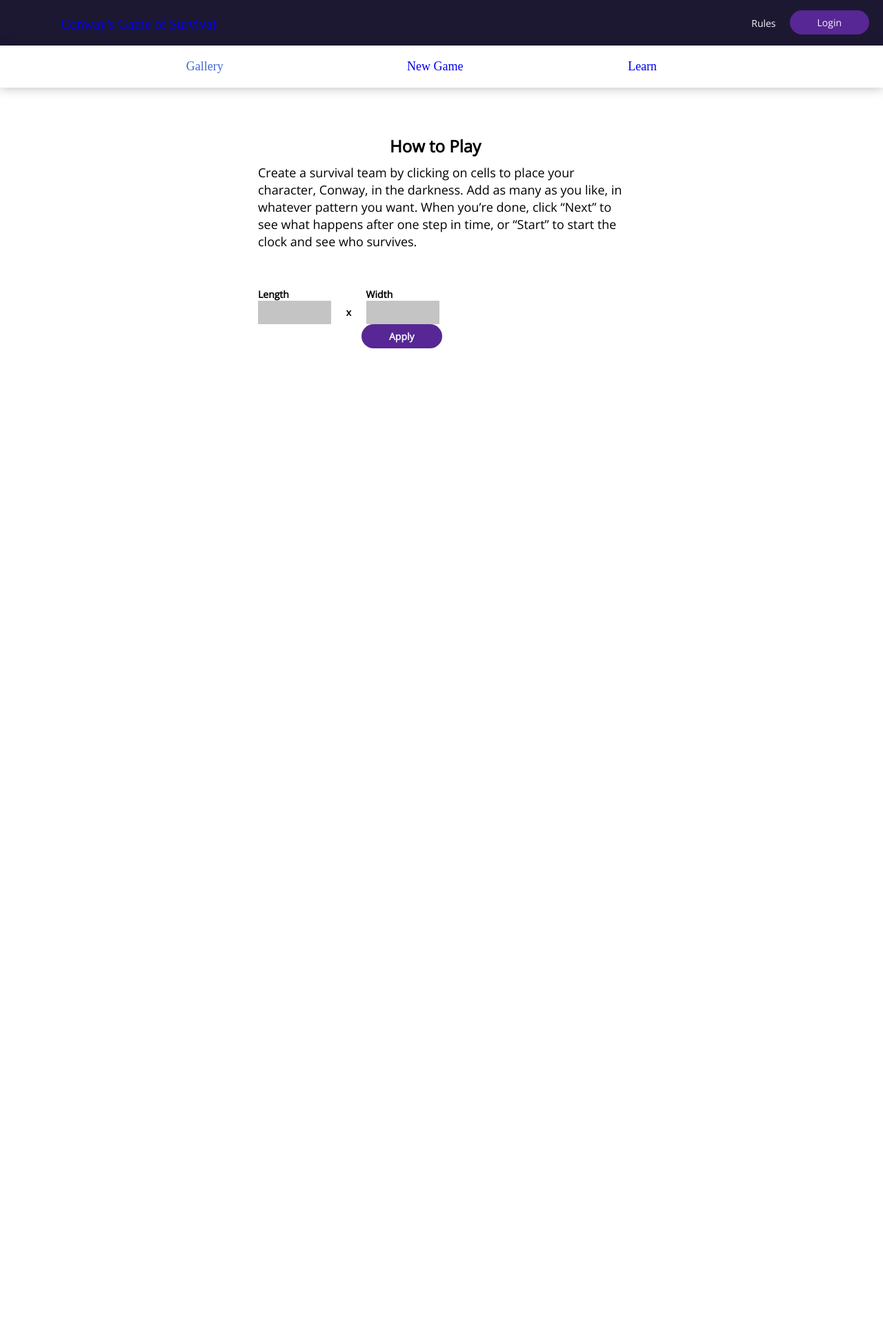
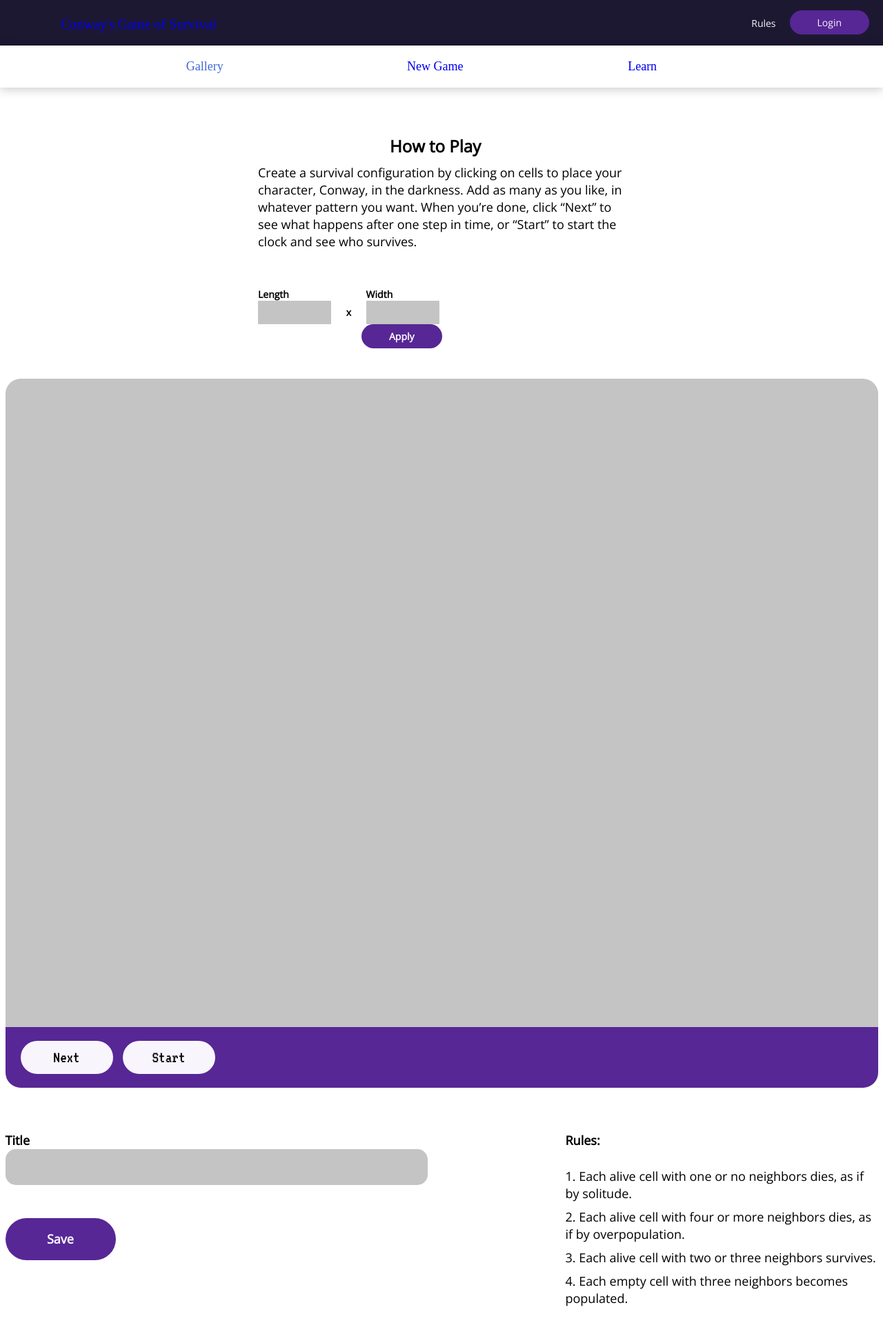
Before and after one commit to dhagandev/ConwayProject, a Django app: page /sim/create/ in a window 1280 px wide. Shown: the whole page at 69% size. Before the commit the page ends 505 px from the top, so only its background shows below. Run offline with Django 3.2, Linux system fonts and the light colour scheme; some web fonts are replaced.

Commit message:
Board area stylized off temp board. Needs logic and functionality

```diff
--- a/conway_app/static/css/createconsim.css
+++ b/conway_app/static/css/createconsim.css
@@ -32,7 +32,15 @@
 	width: 102px;
 }
 
-.set-len label, .set-wid label {
+.etc-zone input {
+	background: #C4C4C4;
+	border: none;
+	border-radius: 15px;
+	height: 50px;
+	width: 608px;
+}
+
+.set-len label, .set-wid label, .etc-zone label {
 	display: block;
 }
 
@@ -56,8 +64,97 @@
 	color: #000000;
 }
 
+.sim-zone {
+	width: 1265px;
+	margin: 44px auto 0;
+}
+
+.board {
+	background: #C4C4C4;
+	height: 940px;
+	border-radius: 22px 22px 0 0;
+}
+
+.board-bar {
+	height: 88px;
+	background: #572795;
+	border-radius: 0 0 22px 22px;
+	display: flex;
+}
+
+.white-btn {
+	background: #F8F5FD;
+	color: #000000;
+
+	font-family: VT323;
+	font-size: 24px;
+	line-height: 24px;
+
+	margin-top: 20px;
+	padding: 12px 0;
+	width: 134px;
+
+	border-radius: 25px;
+	text-align: center;
+}
+
+.next-btn {
+	margin-left: 22px;
+}
+
+.start-btn {
+	margin-left: 14px;
+}
+
+.etc-zone {
+	font-family: Open Sans;
+	font-weight: 600;
+	font-size: 18px;
+	line-height: 25px;
+	color: #000000;
+	margin-bottom: 18px;
+}
+
 .apply-btn {
 	display: inline-block;
 	padding: 8px 40px;
 	margin-left: 150px;
 }
+
+.info-zone {
+	display: flex;
+	margin-top: 64px;
+}
+
+.etc-zone {
+	margin-right: 100px;
+}
+
+.save-btn {
+	width: 160px;
+	margin-top: 48px;
+	padding: 18px 0;
+	font-size: 18px;
+	line-height: 25px;
+	border-radius: 50px;
+}
+
+.rules-zone {
+	font-family: Open Sans;
+	font-size: 18px;
+	line-height: 25px;
+
+	color: #000000;
+
+	margin: 0 0 30px 100px;
+
+}
+
+.rules-label {
+	font-weight: 600;
+	margin-bottom: 27px;
+}
+
+.rules-descrip p {
+	margin: 9px 0;
+}
--- a/conway_app/templates/base.html
+++ b/conway_app/templates/base.html
@@ -10,6 +10,7 @@
 
     <link href="https://fonts.googleapis.com/css?family=Sawarabi+Mincho&display=swap" rel="stylesheet">
     <link href="https://fonts.googleapis.com/css?family=Open+Sans&display=swap" rel="stylesheet">
+    <link href="https://fonts.googleapis.com/css?family=VT323&display=swap" rel="stylesheet">
 
     <link rel="stylesheet" type="text/css" href="{% static 'css/style.css' %}">
     <link rel="stylesheet" type="text/css" href="{% static 'css/nav.css' %}">
--- a/conway_app/templates/consim/createconsim.html
+++ b/conway_app/templates/consim/createconsim.html
@@ -4,7 +4,7 @@
 
 <div class="sim-setup">
 	<div class="setup-title">How to Play</div>
-	<div class="setup-descrip">Create a survival team by clicking on cells to place your character, Conway, in the darkness. Add as many as you like, in whatever pattern you want. When you’re done, click “Next” to see what happens after one step in time, or “Start” to start the clock and see who survives.</div>
+	<div class="setup-descrip">Create a survival configuration by clicking on cells to place your character, Conway, in the darkness. Add as many as you like, in whatever pattern you want. When you’re done, click “Next” to see what happens after one step in time, or “Start” to start the clock and see who survives.</div>
 	<div class="setup-input">
 		<form>
 			<div class="set-len">
@@ -16,9 +16,37 @@
 				<label for="grid-wid">Width</label>
 				<input type="number" id="grid-wid" name="grid-wid" min="3" max="50">
 			</div>
-			<a href="{% url 'login' %}"><div class="purple-btn  apply-btn">Apply</div></a>
+			<a href=""><div class="purple-btn apply-btn">Apply</div></a>
 		</form>
 	</div>
 </div>
 
+<div class="sim-zone">
+	<div class="game-zone">
+		<div class="board">
+		</div>
+		<div class="board-bar">
+			<a href=""><div class="white-btn next-btn">Next</div></a>
+			<a href=""><div class="white-btn start-btn">Start</div></a>
+		</div>
+	</div>
+	<div class="info-zone">
+		<div class="etc-zone">
+			<form>
+				<label for="title-input-label">Title</label>
+				<input type="text" id="title-input" name="title-input" maxlength="200">
+				<a href=""><div class="purple-btn save-btn">Save</div></a>
+			</form>
+		</div>
+		<div class="rules-zone">
+			<div class="rules-label">Rules:</div>
+			<div class="rules-descrip">
+			<p>1. Each alive cell with one or no neighbors dies, as if by solitude. </p>
+			<p>2. Each alive cell with four or more neighbors dies, as if by overpopulation.</p>
+			<p>3. Each alive cell with two or three neighbors survives.</p>
+			<p>4. Each empty cell with three neighbors becomes populated.</p> </div>
+		</div>
+	</div>
+</div>
+
 {% endblock %}
```
